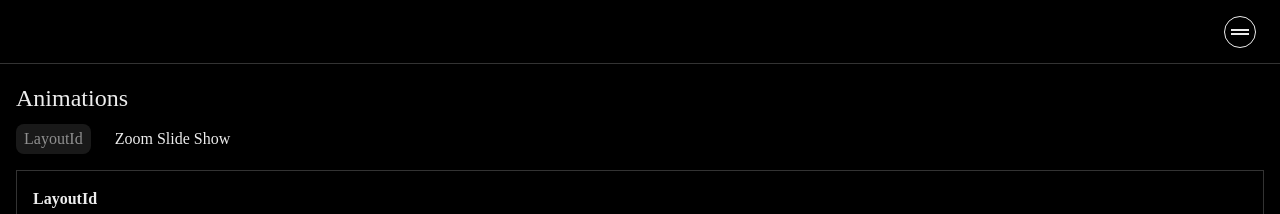
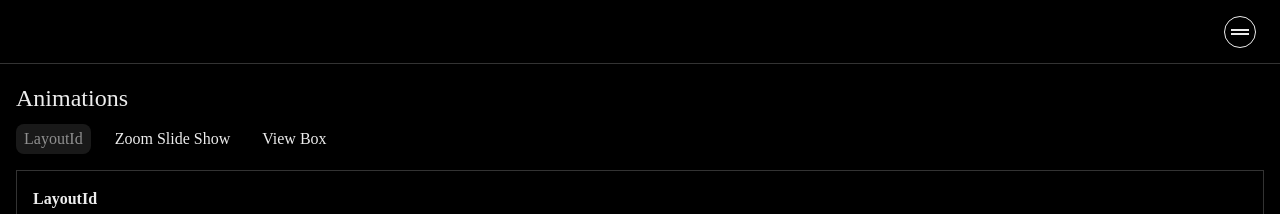
Before and after one commit to jaeseung-lee/jaeseung-lee.github.io, a React (Vite) app: page / in a window 1280 px wide. Shown: the top 214 px of the page. Built offline with nearby package versions, Linux system fonts and the light colour scheme; a web font is replaced by a local one.

Commit message:
Add ViewBox Animation panel

```diff
--- a/src/component/index/Index.tsx
+++ b/src/component/index/Index.tsx
@@ -7,6 +7,7 @@ import {
 } from "./animationPanel/animationPanelType";
 import { motion } from "framer-motion";
 import ZoomSlideShowAnimation from "./animationPanel/ZoomSlideShowAnimation";
+import ViewBox from "./animationPanel/ViewBox";
 
 export const animationTypeToPanel = (animationType: AnimationPanelType) => {
   switch (animationType) {
@@ -15,6 +16,9 @@ export const animationTypeToPanel = (animationType: AnimationPanelType) => {
     }
     case AnimationPanelType.ZOOM_SLIDE_SHOW: {
       return <ZoomSlideShowAnimation />;
+    }
+    case AnimationPanelType.VIEW_BOX: {
+      return <ViewBox />;
     }
   }
 };
@@ -32,8 +36,11 @@ const Index: React.FunctionComponent = () => {
       </div>
 
       <div className="mx-auto flex flex-row items-center w-[calc(100vw-2em)] justify-start overflow-x-auto mt-[0.5em] gap-[1em]">
-        {[AnimationPanelType.LAYOUT_ID, AnimationPanelType.ZOOM_SLIDE_SHOW].map(
-          (animationPanelType) => (
+        {[
+          AnimationPanelType.LAYOUT_ID,
+          AnimationPanelType.ZOOM_SLIDE_SHOW,
+          AnimationPanelType.VIEW_BOX,
+        ].map((animationPanelType) => (
           <div
             key={animationPanelType}
             className="relative flex py-[0.2em] px-[0.5em] flex-none cursor-pointer items-center justify-center"
@@ -50,8 +57,7 @@ const Index: React.FunctionComponent = () => {
             )}
             <p>{animationPanelTypeToString(animationPanelType)}</p>
           </div>
-          )
-        )}
+        ))}
       </div>
 
       {animationTypeToPanel(currentAnimationType)}
--- /dev/null
+++ b/src/component/index/animationPanel/ViewBox.tsx
@@ -0,0 +1,45 @@
+import React from "react";
+import AnimationPanelLayout from "../../layout/AnimationPanelLayout";
+import {
+  AnimationPanelType,
+  animationPanelTypeToString,
+} from "./animationPanelType";
+import { PRELOADED_IMAGE_LIST } from "../../asset/preloadedData";
+import { motion } from "framer-motion";
+
+const ViewBox: React.FunctionComponent = () => {
+  return (
+    <AnimationPanelLayout
+      headertext={animationPanelTypeToString(AnimationPanelType.VIEW_BOX)}
+    >
+      <div className="w-full aspect-video overflow-y-auto flex flex-col gap-[1em]">
+        {PRELOADED_IMAGE_LIST.map((imageSrc, index) => (
+          <motion.div
+            className="rounded-[0.5em] w-full bg-white flex"
+            key={index}
+            style={{ flexDirection: index % 2 == 0 ? "row" : "row-reverse" }}
+            initial={{ opacity: 0, x: index % 2 == 0 ? "-50%" : "50%" }}
+            whileInView={{
+              opacity: 1,
+              x: 0,
+              transition: {
+                type: "spring",
+                duration: 1,
+              },
+            }}
+          >
+            <img
+              className="w-[80%] aspect-video rounded-l-[0.5em]"
+              src={imageSrc}
+            ></img>
+            <div className="bg-white w-[20%] flex items-center justify-center text-black font-bold">
+              {index}
+            </div>
+          </motion.div>
+        ))}
+      </div>
+    </AnimationPanelLayout>
+  );
+};
+
+export default ViewBox;
--- a/src/component/index/animationPanel/animationPanelType.ts
+++ b/src/component/index/animationPanel/animationPanelType.ts
@@ -1,6 +1,7 @@
 export enum AnimationPanelType {
   LAYOUT_ID,
   ZOOM_SLIDE_SHOW,
+  VIEW_BOX,
 }
 
 export const animationPanelTypeToString = (
@@ -13,5 +14,8 @@ export const animationPanelTypeToString = (
     case AnimationPanelType.ZOOM_SLIDE_SHOW: {
       return "Zoom Slide Show";
     }
+    case AnimationPanelType.VIEW_BOX: {
+      return "View Box";
+    }
   }
 };
```
Lines whose indentation alone changed are shown as unchanged.
